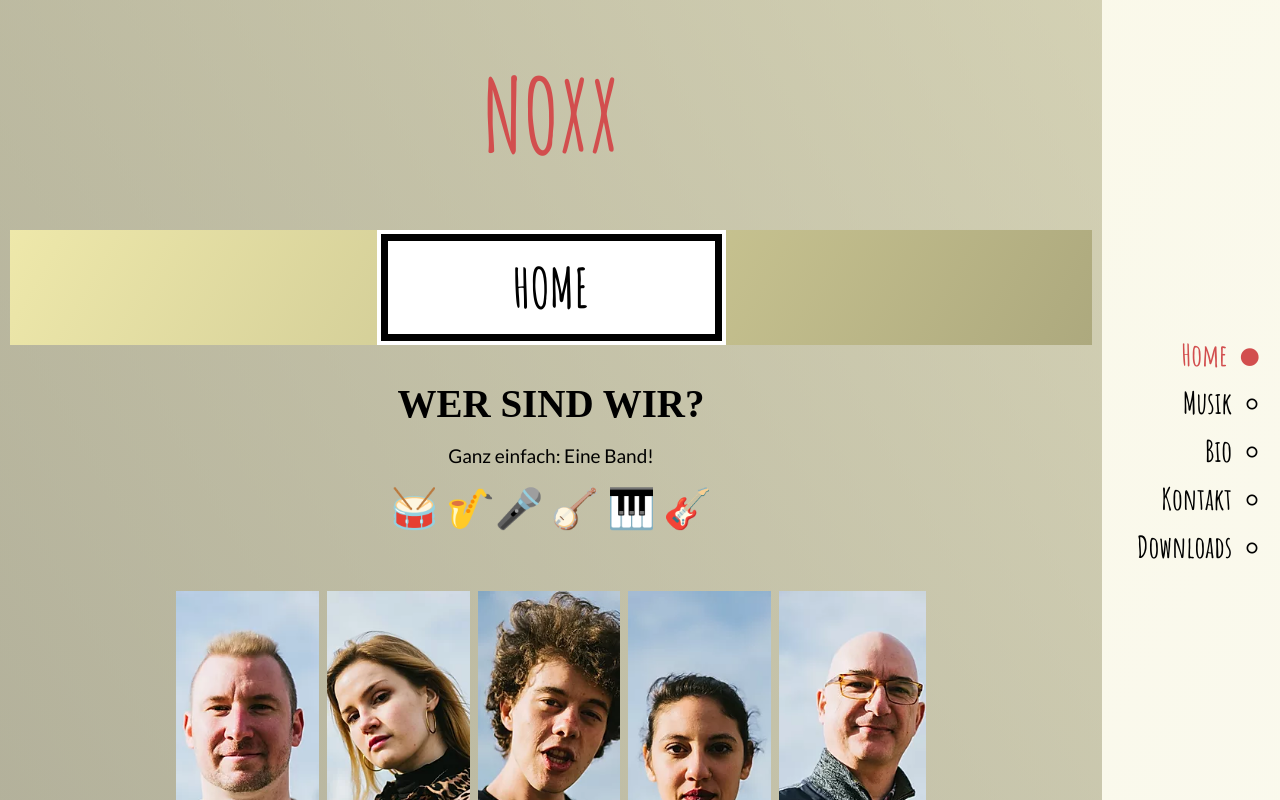
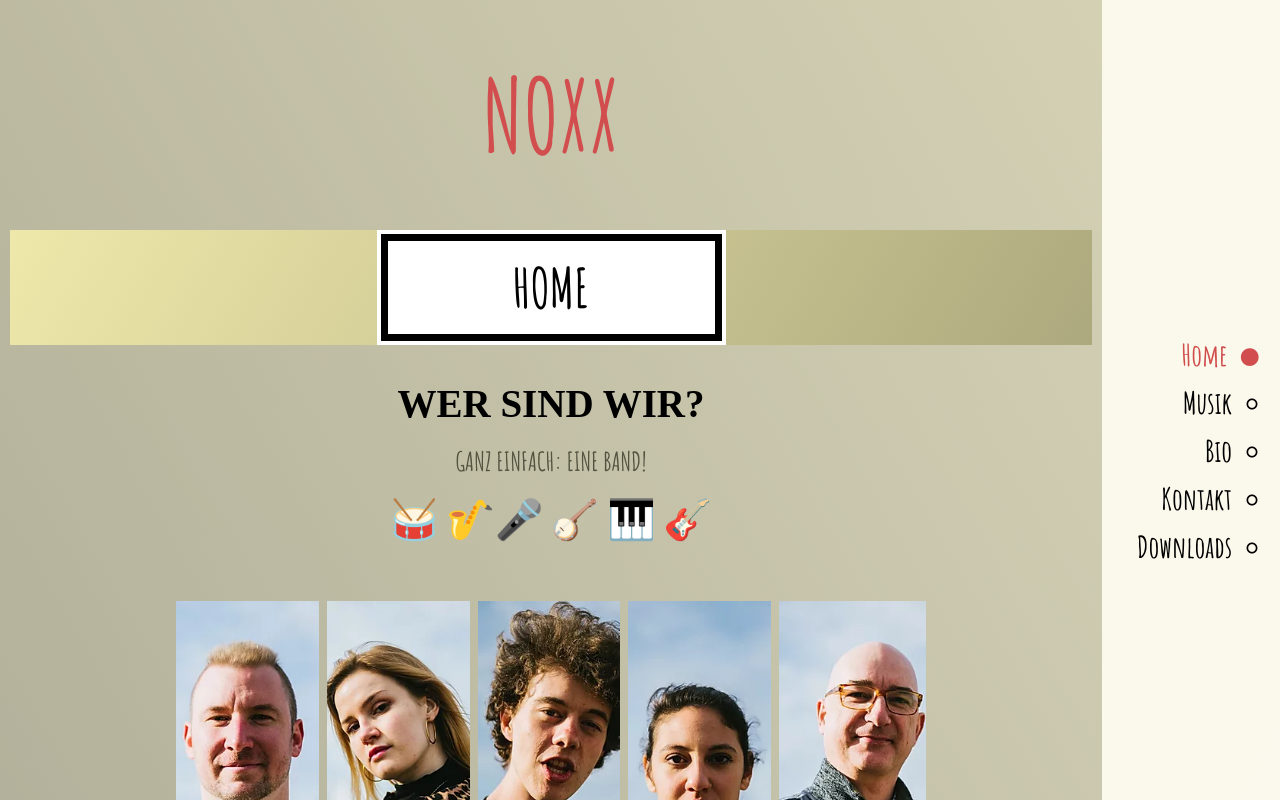
Before and after one commit to weeebr/noxx, a React (Create React App) app: page / in a window 1280 px wide. Shown: the top 800 px of the page. Built offline with nearby package versions, Linux system fonts and the light colour scheme; a web font is replaced by a local one.

Commit message:
change colors of h4

```diff
--- a/src/GlobalStyle.js
+++ b/src/GlobalStyle.js
@@ -112,13 +112,19 @@ const GlobalStyle = createGlobalStyle`
     margin: 16px 0 8px 0;
 
     span {
-      display: block
-      font-size: 25px;
+      ${getString(typography.h2)};
+      display: block;
+      font-size: 26px;
+      font-weight: bolder;
+      color: #545340;
     }
   }
 
   h4 {
-    font-size: 19px;
+    ${getString(typography.h2)};
+    font-size: 26px;
+    font-weight: bolder;
+    color: #545340;
   }
 
   button {
```
